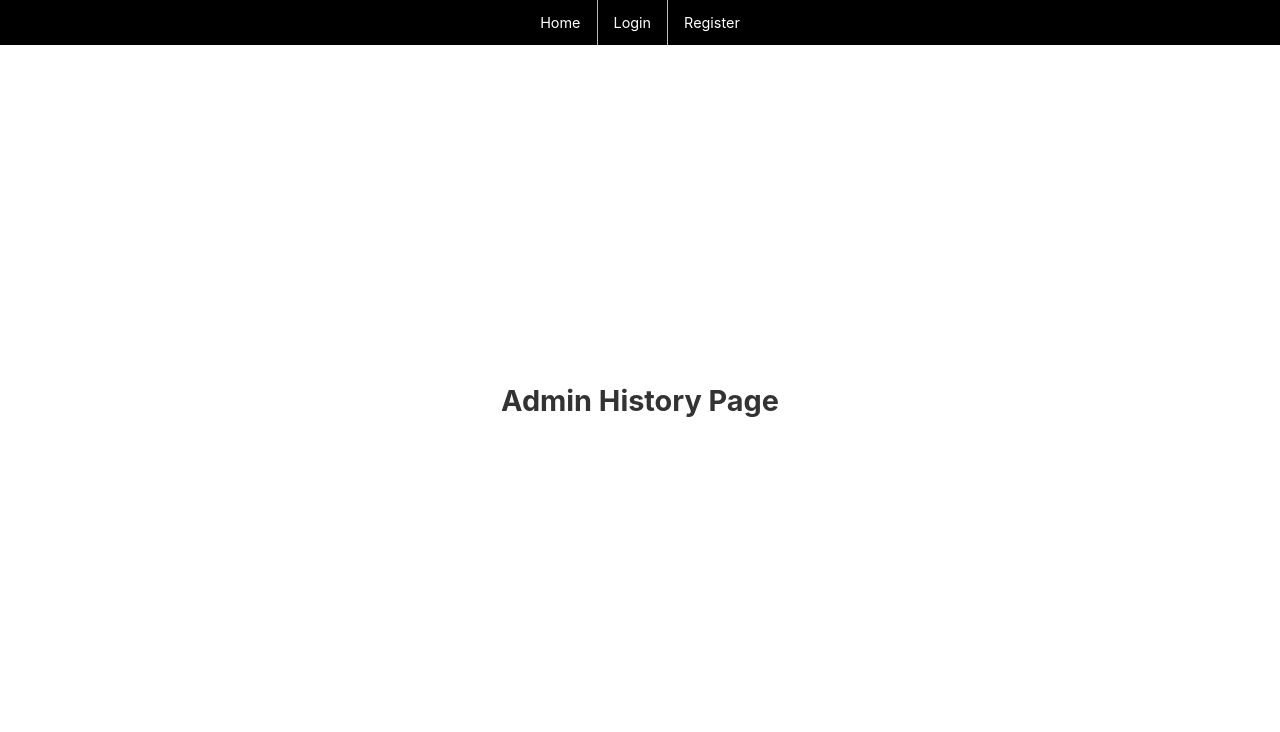
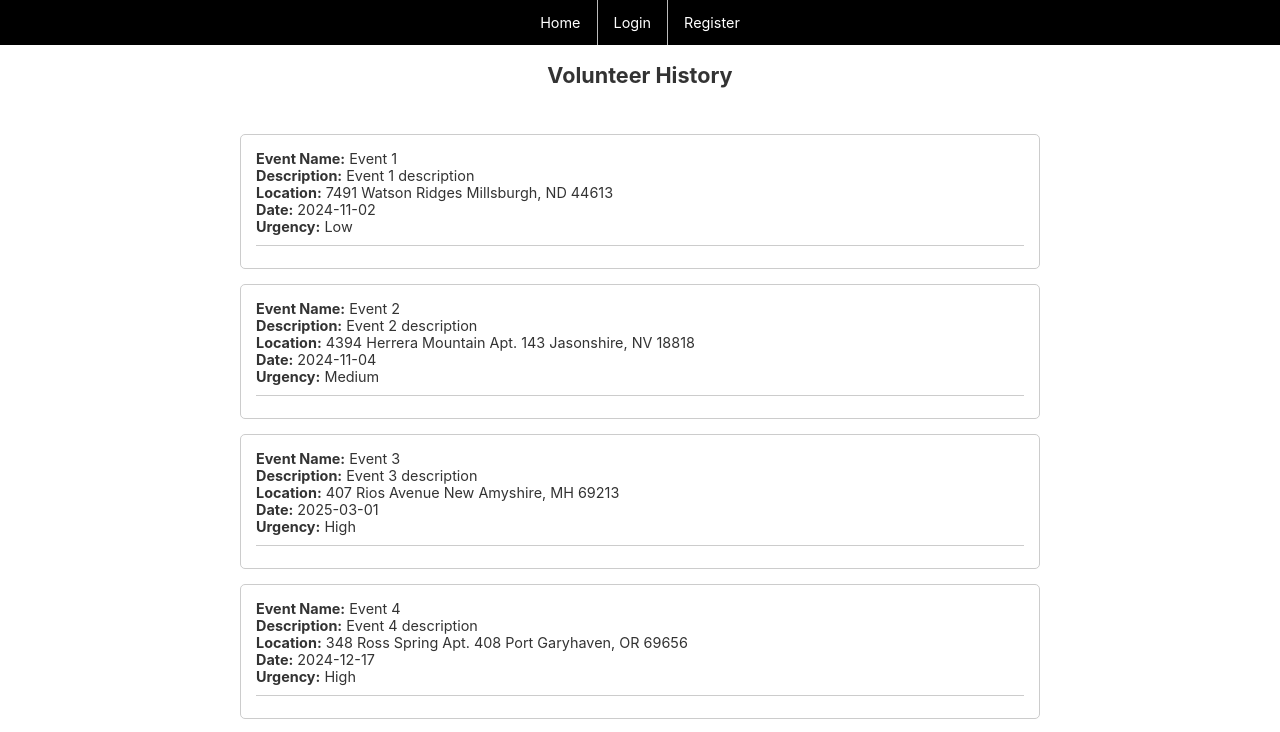
Before and after one commit to SheildSheild/COSC4351-Project, a React (Create React App) app: page /AdminHistory in a window 1280 px wide. Shown: the top 732 px of the page. Built offline with nearby package versions, Linux system fonts and the light colour scheme.

Commit message:
update adminHistory.js

```diff
--- a/src/components/adminHistory/adminHistory.js
+++ b/src/components/adminHistory/adminHistory.js
@@ -1,12 +1,25 @@
 import React from 'react';
-import './adminHistory.css';
+import './adminHistory.css'; // Ensure you have appropriate CSS styles
+import fakeEvents from '../mockData/fake_event.json'; // Adjust the path as per your file structure
 
-const adminHistory = () => {
+const AdminHistory = () => {
   return (
-    <div className="user-event-page">
-      <h2>Admin History Page</h2>
+    <div className="admin-history-container">
+      <h2 className='volunteer-history-heading'>Volunteer History</h2>
+      {fakeEvents.map((event) => (
+        <div key={event.id} className="event-box">
+          <div className="event-info">
+            <div><strong>Event Name:</strong> {event.name}</div>
+            <div><strong>Description:</strong> {event.description}</div>
+            <div><strong>Location:</strong> {event.location}</div>
+            <div><strong>Date:</strong> {event.date}</div>
+            <div><strong>Urgency:</strong> {event.urgency.name}</div>
+          </div>
+          <hr className="line" />
+        </div>
+      ))}
     </div>
   );
 };
 
-export default adminHistory;
+export default AdminHistory;
```
